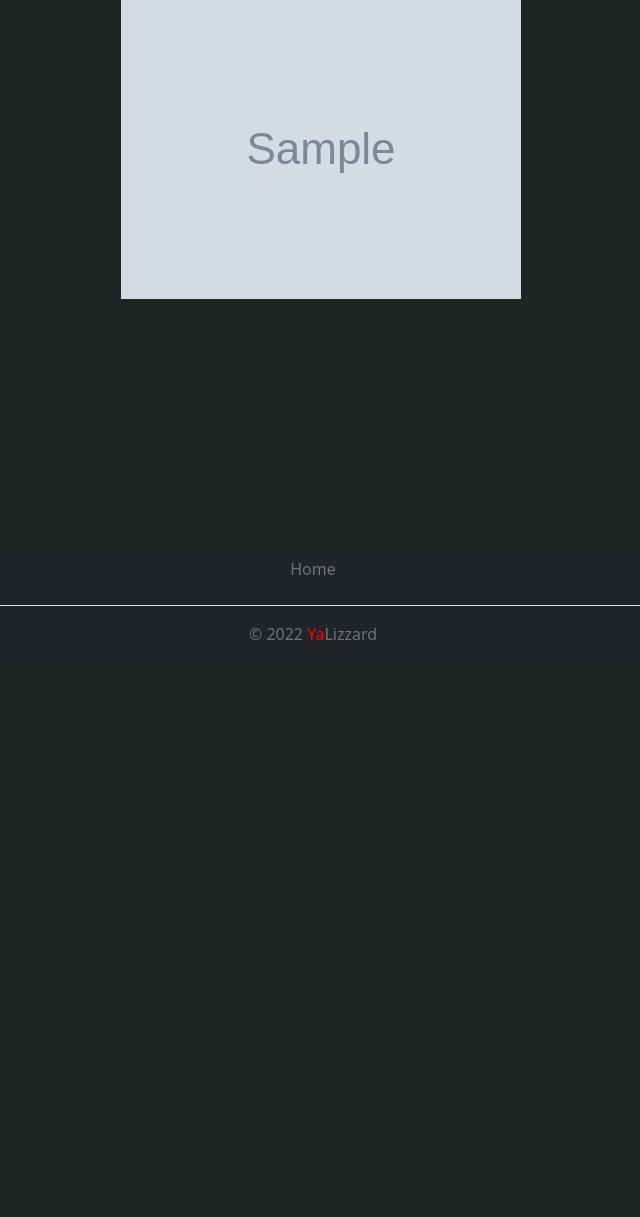
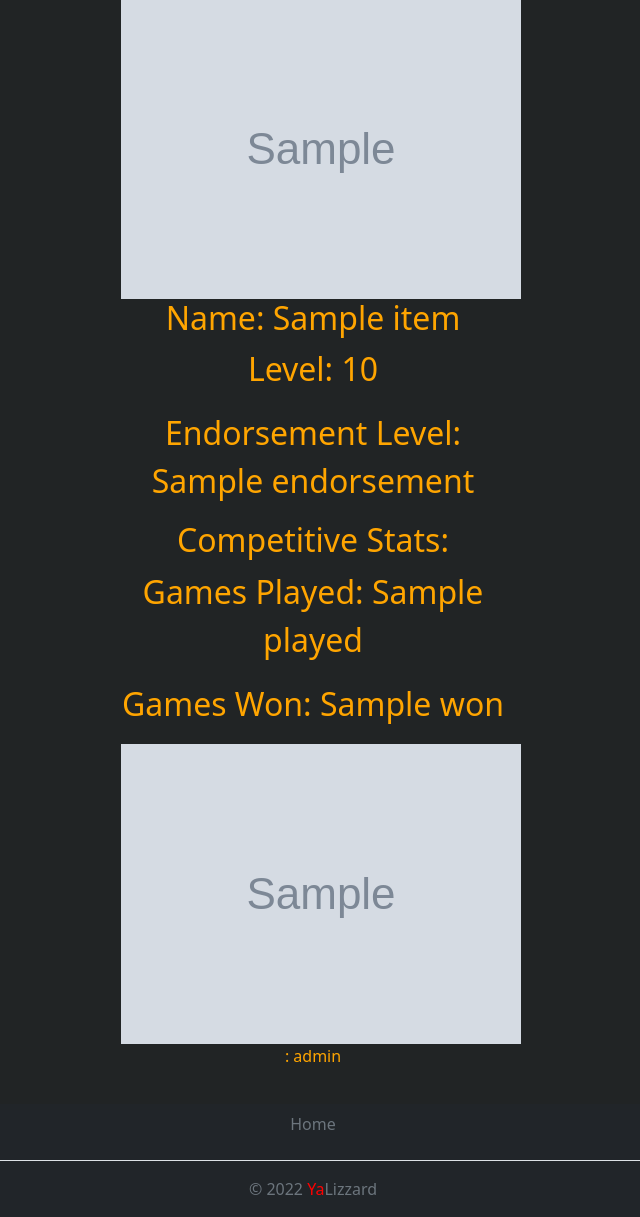
Before and after one commit to Dimly82/web-project, a Flask app: page /search/1 in a window 1280 px wide. Shown: the part 183-1400 px from the top of the page, without its empty margins (327-967 px from the left). Before the commit the page ends 823 px from the top, so only its background shows below. Run offline with Flask 2, Linux system fonts and the light colour scheme; grey boxes marked "Sample" are stand-in pictures; a database or web service that is not in the repository returns one stand-in record (values such as "Sample title"); data that the repository does not hold is empty.

Commit message:
player stats

```diff
--- a/api.py
+++ b/api.py
@@ -5,7 +5,7 @@ API = "https://ow-api.com/v1/stats/pc/eu/"
 
 def get_stats(battletag):
     response = requests.get(f"{API}/{battletag}/profile")
+    print(response.url)
     if not response:
         return False
-    print(response.url)
     return response.json()
--- a/static/css/css.css
+++ b/static/css/css.css
@@ -14,6 +14,13 @@ main {
     color: orange;
     accent-color: grey;
     min-height: 82vh;
+}
+
+.player-info {
+    width: 30%;
+    margin-left: 35%;
+    margin-top: 20px;
+    text-align: center;
 }
 
 .hero-info {
--- a/templates/search.html
+++ b/templates/search.html
@@ -5,22 +5,32 @@
 {% endblock %}
 
 {% block content %}
-{% if stats %}
     <h1 class="centre">Player Search</h1>
     <form class="d-flex centre-div" method="post">
         <input class="form-control me-2 bg-dark" type="search" placeholder="Search"
                aria-label="Search" style="color: orange" name="player">
         <button class="btn btn-outline-success" type="submit">Search</button>
     </form>
-    <div class="centre-div">
-        <img style="" src="{{ stats['icon'] }}" alt="">
-    </div>
-{% else %}
-    <h1 class="centre">Player Search</h1>
-    <form class="d-flex" method="post">
-        <input class="form-control me-2 bg-dark centre-div" type="search" placeholder="Search"
-               aria-label="Search" style="color: orange" name="player">
-        <button class="btn btn-outline-success" type="submit">Search</button>
-    </form>
-{% endif %}
+    {% if stats %}
+        <div class="player-info">
+            <img src="{{ stats['icon'] }}" alt="">
+            <h2>Name: {{ stats['name'] }}</h2>
+            <p style="font-size: 32px">Level: {{ 100 * stats['prestige'] + stats['level'] }}</p>
+            {% if not stats['private'] %}
+                <p style="font-size: 32px">Endorsement Level: {{ stats['endorsement'] }}</p>
+                <div class="competitive-stats">
+                    <h2>Competitive Stats:</h2>
+                    <p style="font-size: 32px">Games Played: {{ stats['competitiveStats']['games']['played'] }}</p>
+                    <p style="font-size: 32px">Games Won: {{ stats['competitiveStats']['games']['won'] }}</p>
+                    {% if stats['rating'] %}
+                        {% for rating in stats['ratings'] %}
+                            <p><img src="{{ rating['roleIcon'] }}" alt="">: {{ rating['level'] }}</p>
+                        {% endfor %}
+                    {% endif %}
+                </div>
+            {% else %}
+                <p style="font-size: 32px">This profile is private :(</p>
+            {% endif %}
+        </div>
+    {% endif %}
 {% endblock %}
```
